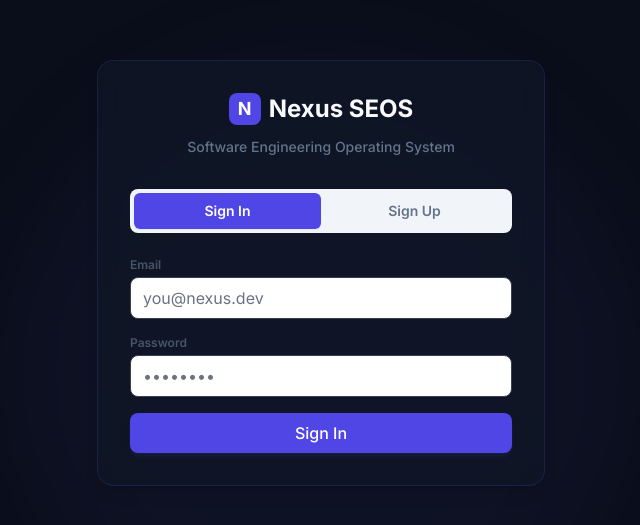
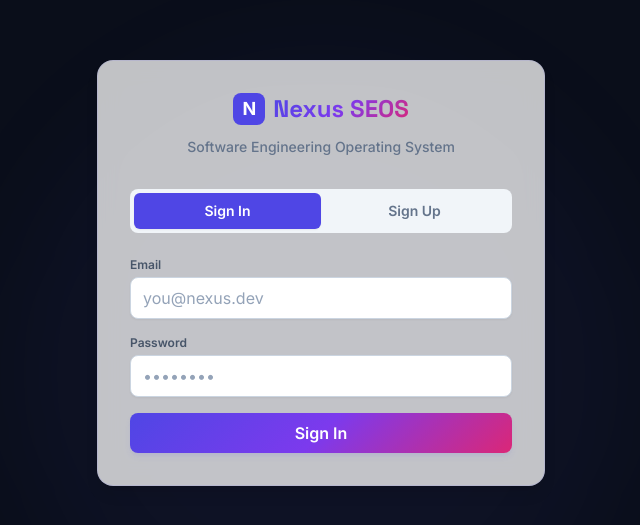
Before and after one commit to UdayPatnala/nexus-seos, a React (Vite) app in the folder apps/web/: page /auth in a window 1280 px wide. Shown: the part 127-652 px from the top of the page, without its empty margins (319-959 px from the left). Built offline with nearby package versions, Linux system fonts and the light colour scheme; no server answers.

Commit message:
style: update primary buttons to match the flashy gradient logo theme

```diff
--- a/apps/web/src/index.css
+++ b/apps/web/src/index.css
@@ -1,4 +1,5 @@
 @import url('https://fonts.googleapis.com/css2?family=Inter:wght@300;400;500;600;700&family=JetBrains+Mono:wght@400;500&display=swap');
+@import url('https://fonts.googleapis.com/css2?family=Space+Grotesk:wght@500;600;700&display=swap');
 
 @tailwind base;
 @tailwind components;
@@ -10,44 +11,46 @@
     height: 100%;
     margin: 0;
     padding: 0;
-    background: #0a0e1a;
-    color: #f9fafb;
+    background: #f8fafc;
+    color: #0f172a;
     font-family: 'Inter', system-ui, sans-serif;
   }
   ::-webkit-scrollbar { width: 6px; height: 6px; }
-  ::-webkit-scrollbar-track { background: #111827; }
-  ::-webkit-scrollbar-thumb { background: #374151; border-radius: 3px; }
-  ::-webkit-scrollbar-thumb:hover { background: #4b5563; }
+  ::-webkit-scrollbar-track { background: #f1f5f9; }
+  ::-webkit-scrollbar-thumb { background: #cbd5e1; border-radius: 3px; }
+  ::-webkit-scrollbar-thumb:hover { background: #94a3b8; }
 }
 
 @layer components {
   .glass {
-    background: rgba(17, 24, 39, 0.7);
+    background: rgba(255, 255, 255, 0.75);
     backdrop-filter: blur(12px);
-    border: 1px solid rgba(99, 102, 241, 0.15);
+    border: 1px solid rgba(99, 102, 241, 0.12);
+    box-shadow: 0 4px 30px rgba(0, 0, 0, 0.03);
   }
   .btn-primary {
-    @apply bg-indigo-600 hover:bg-indigo-500 text-white font-medium px-4 py-2 rounded-lg transition-all duration-200 active:scale-95;
+    background: linear-gradient(135deg, #4f46e5 0%, #7c3aed 50%, #db2777 100%);
+    @apply text-white font-semibold px-4 py-2 rounded-lg transition-all duration-200 active:scale-95 hover:brightness-105 shadow-md shadow-indigo-500/10;
   }
   .btn-ghost {
-    @apply text-gray-400 hover:text-white hover:bg-white/5 px-3 py-2 rounded-lg transition-all duration-200;
+    @apply text-slate-600 hover:text-slate-900 hover:bg-slate-100 px-3 py-2 rounded-lg transition-all duration-200;
   }
   .input-field {
-    @apply w-full bg-gray-900 border border-gray-700 rounded-lg px-3 py-2 text-white placeholder-gray-500
+    @apply w-full bg-white border border-slate-300 rounded-lg px-3 py-2 text-slate-900 placeholder-slate-400
            focus:outline-none focus:border-indigo-500 focus:ring-1 focus:ring-indigo-500 transition-all;
   }
   .card {
-    @apply bg-gray-900 border border-gray-800 rounded-xl p-4;
+    @apply bg-white border border-slate-100 rounded-xl p-4 shadow-sm;
   }
   .sidebar-item {
-    @apply flex items-center gap-3 px-3 py-2.5 rounded-lg text-gray-400 hover:text-white hover:bg-white/5
+    @apply flex items-center gap-3 px-3 py-2.5 rounded-lg text-slate-500 hover:text-slate-900 hover:bg-slate-100
            cursor-pointer transition-all duration-150 text-sm font-medium;
   }
   .sidebar-item.active {
-    @apply text-indigo-400 bg-indigo-500/10 border-l-2 border-indigo-500;
+    @apply text-indigo-600 bg-indigo-500/5 border-l-2 border-indigo-600;
   }
   .mastery-bar {
-    @apply h-2 rounded-full bg-gray-800 overflow-hidden;
+    @apply h-2 rounded-full bg-slate-100 overflow-hidden;
   }
   .mastery-bar-fill {
     @apply h-full rounded-full transition-all duration-700;
@@ -56,14 +59,26 @@
 
 /* Monaco editor overrides */
 .monaco-editor { font-family: 'JetBrains Mono', monospace !important; }
-.monaco-editor .margin { background: #111827 !important; }
+.monaco-editor .margin { background: #ffffff !important; }
 
 /* Framer Motion glow effect */
 .glow-indigo {
-  box-shadow: 0 0 20px rgba(99, 102, 241, 0.3);
+  box-shadow: 0 0 20px rgba(99, 102, 241, 0.15);
 }
 
 /* Knowledge graph SVG */
 .kg-node { cursor: pointer; transition: all 0.2s; }
-.kg-node:hover circle { filter: brightness(1.3); }
-.kg-edge { stroke: #374151; stroke-width: 1.5; }
+.kg-node:hover circle { filter: brightness(1.1); }
+.kg-edge { stroke: #cbd5e1; stroke-width: 1.5; }
+
+/* Custom brand overrides */
+.brand-font {
+  font-family: 'Space Grotesk', sans-serif;
+}
+.brand-flashy {
+  font-family: 'Space Grotesk', sans-serif;
+  background: linear-gradient(135deg, #4f46e5 0%, #7c3aed 50%, #db2777 100%);
+  -webkit-background-clip: text;
+  -webkit-text-fill-color: transparent;
+  background-clip: text;
+}
```
